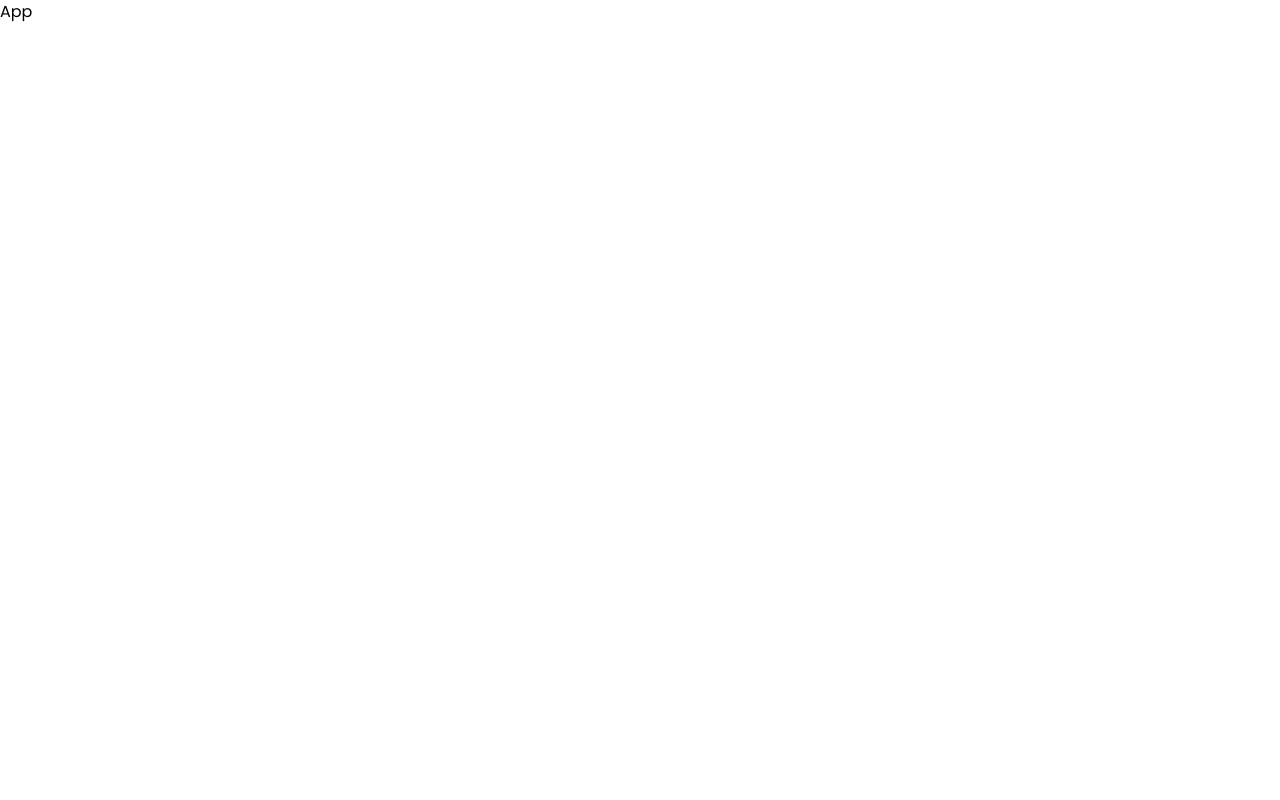
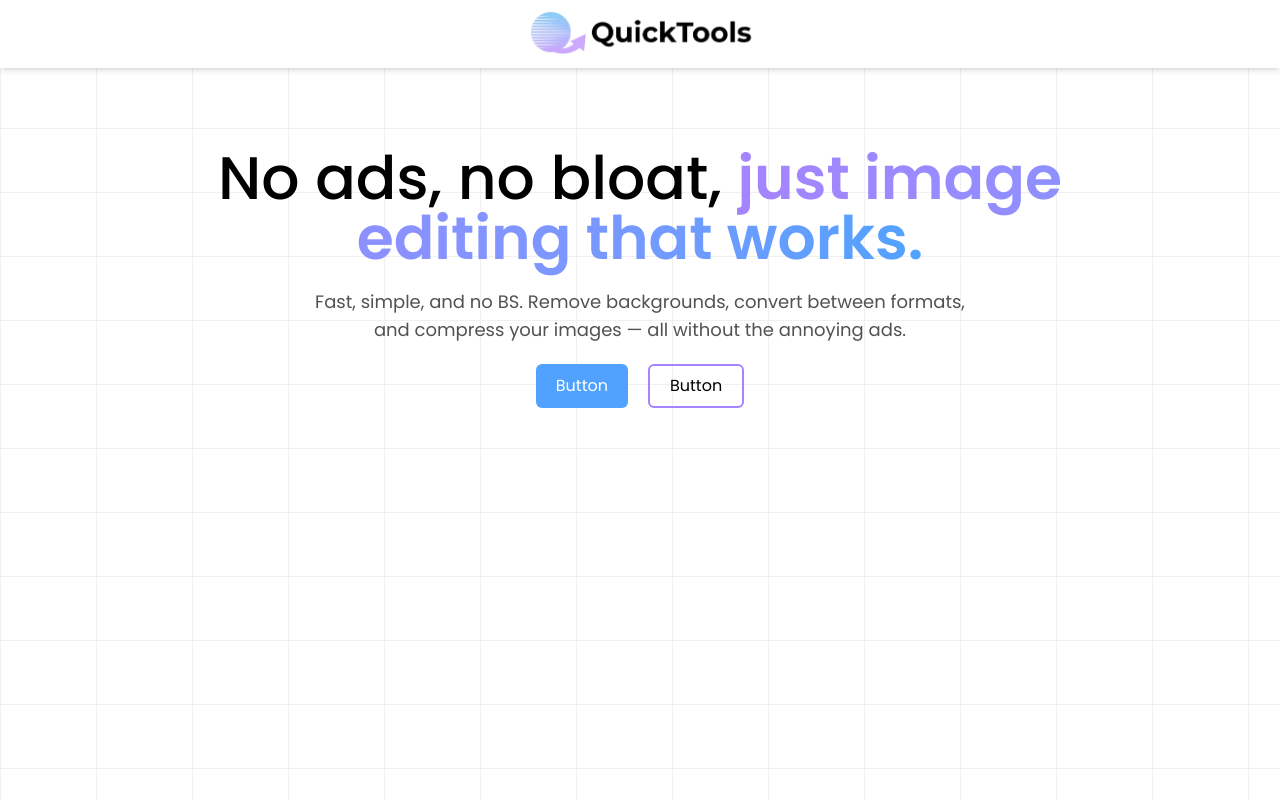
Before and after one commit to jrjrspnl/QuickTools, a React (Vite) app: page / in a window 1280 px wide. Built offline with nearby package versions, Linux system fonts and the light colour scheme.

Commit message:
Add components

```diff
--- a/src/App.jsx
+++ b/src/App.jsx
@@ -1,7 +1,16 @@
 import React from "react";
+import NavBar from "./components/NavBar";
+import Hero from "./components/Hero";
 
 const App = () => {
-  return <div>App</div>;
+  return (
+    <div className="absolute inset-0 -z-10 h-full w-full bg-white bg-[linear-gradient(to_right,#f0f0f0_1px,transparent_1px),linear-gradient(to_bottom,#f0f0f0_1px,transparent_1px)] bg-[size:6rem_4rem]">
+      <div>
+        <NavBar />
+        <Hero />
+      </div>
+    </div>
+  );
 };
 
 export default App;
```
